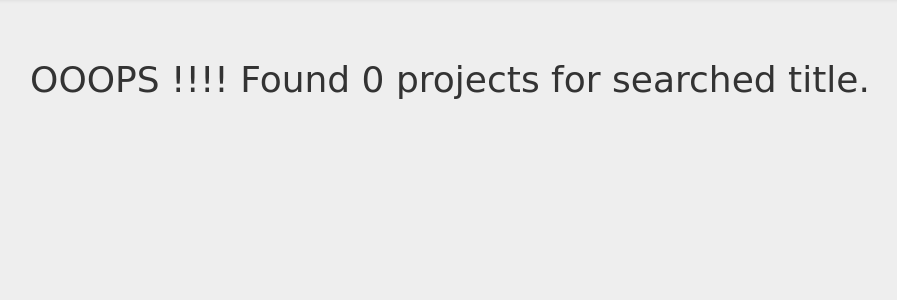
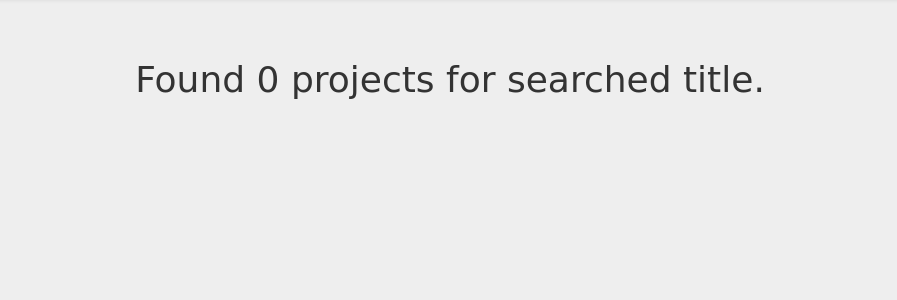
Before and after one commit to Thuotracy/awward254, a Django app: page /search/ in a window 1280 px wide. Shown: the part 52-352 px from the top of the page, without its empty margins (190-1087 px from the left). Run offline with Django 3.2, Linux system fonts and the light colour scheme; the visitor is signed in with stand-in values (Sample User, id 1); some libraries are stand-ins or nearby versions; some web fonts are replaced.

Commit message:
added projectsearch.html

```diff
--- a/starproject/templates/projectsearch.html
+++ b/starproject/templates/projectsearch.html
@@ -5,7 +5,7 @@
         {% if results %}
         <h4 class="text-center">After the search the following results projects was found.</h4>
         {% else %}
-        <h1 class="text-center"> OOOPS !!!! Found 0 projects for searched title.</h1>
+        <h1 class="text-center"> Found 0 projects for searched title.</h1>
         {% endif %}
     </div>
         {% for project in results%}
```
